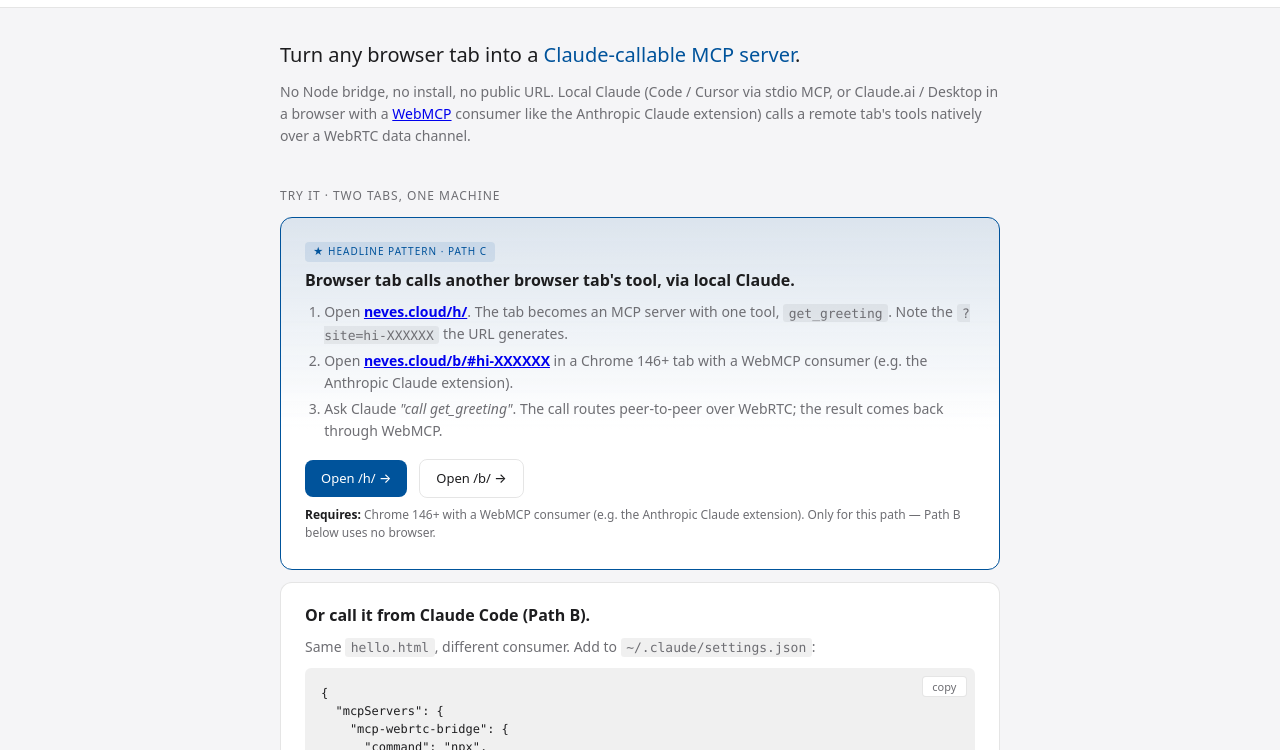
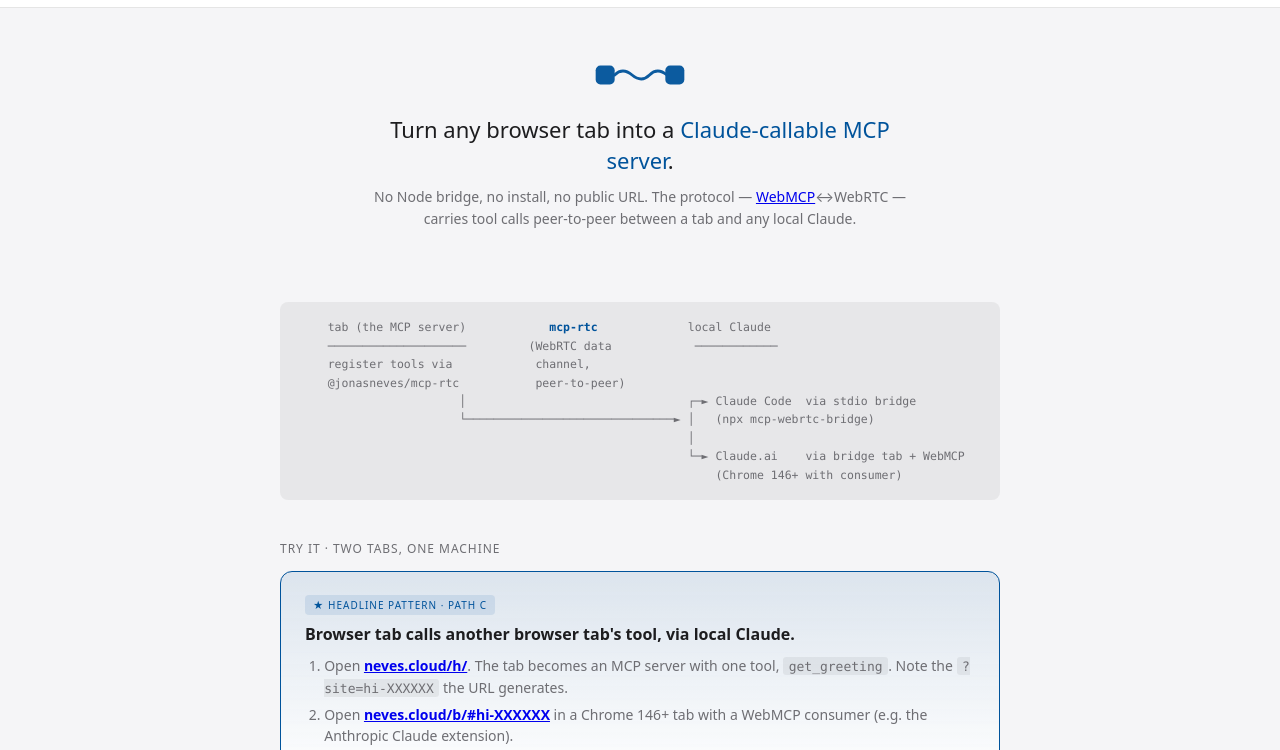
Before and after one commit to nevescloud/mcp-rtc, a plain HTML site: page examples/index.html in a window 1280 px wide. Shown: the part 35-785 px from the top of the page. Drawn offline with Linux system fonts and the light colour scheme.

Commit message:
mcp-rtc landing: hero with signature mark, architecture diagram, parallel Path B steps
Audit pass on neves.cloud/mcp-rtc/ for staleness + communication-quality:

1. Hero treatment — wide signature mark + tightened lede + sub. The page
   now leads with the same brand chrome the demo pages use; "WebMCP↔WebRTC"
   protocol pair appears once in the sub instead of being expanded in
   parens with examples.

2. New monospace architecture diagram between hero and Try-it. Visible
   answer to "what's actually doing what": one tab registers tools, mcp-rtc
   carries peer-to-peer, and forks at the bridge into Claude Code (stdio)
   or Claude.ai (WebMCP).

3. Path B card restructured into numbered steps parallel to Path C
   (was: prose + code block; now: 1. config block 2. open /h/ 3. paste).
   The two cards now read as siblings rather than primary + footnote.

4. "Tell-Claude prompt" wording → "Paste in Claude Code prompt", matching
   the share-label term we adopted on /h/ /p/ /canvas after the recent
   UX pass.

```diff
--- a/examples/index.html
+++ b/examples/index.html
@@ -43,10 +43,23 @@
   header nav { margin-left: auto; display: flex; gap: 1rem; }
   main { flex: 1; padding: 2rem 1.25rem 3rem; }
   .container { max-width: 720px; margin: 0 auto; }
-  .lede { font-size: 20px; line-height: 1.45; color: var(--ink);
-    margin: 0 0 0.75rem; font-weight: 500; }
+  .hero { text-align: center; padding: 1rem 0 2rem; }
+  .hero .sig { color: var(--accent); display: block; margin: 0 auto 1.25rem;
+    width: 96px; height: 38px; opacity: 0.95; }
+  .hero .sig rect { fill: currentColor; }
+  .hero .sig path { stroke: currentColor; fill: none; stroke-width: 1.8; stroke-linecap: round; }
+  .lede { font-size: 22px; line-height: 1.4; color: var(--ink);
+    margin: 0 0 0.6rem; font-weight: 500; max-width: 540px;
+    margin-left: auto; margin-right: auto; }
   .lede em { font-style: normal; color: var(--accent); }
-  .sub { font-size: 14px; color: var(--ink-muted); margin: 0 0 2rem; }
+  .sub { font-size: 14px; color: var(--ink-muted); margin: 0 auto 2rem;
+    max-width: 540px; line-height: 1.6; }
+  .arch { font-family: ui-monospace, "SF Mono", Menlo, monospace;
+    font-size: 11.5px; line-height: 1.6; color: var(--ink-muted);
+    background: var(--code-bg); border-radius: 8px;
+    padding: 1rem 1.25rem; overflow-x: auto; margin: 0.5rem 0 2rem;
+    white-space: pre; }
+  .arch b { color: var(--accent); font-weight: 600; }
   p { color: var(--ink-muted); margin: 0.75rem 0; }
   code { font-family: ui-monospace, "SF Mono", Menlo, monospace;
     background: var(--code-bg); padding: 0.1rem 0.35rem; border-radius: 3px;
@@ -120,10 +133,27 @@
 <main>
 <div class="container">
 
+<div class="hero">
+  <svg class="sig" viewBox="0 0 60 24" aria-hidden="true">
+    <rect x="2" y="6" width="12" height="12" rx="3"/>
+    <rect x="46" y="6" width="12" height="12" rx="3"/>
+    <path d="M14 12 q5 -5 11 0 t11 0 t11 0"/>
+  </svg>
   <p class="lede">
     Turn any browser tab into a <em>Claude-callable MCP server</em>.
   </p>
-<p class="sub">No Node bridge, no install, no public URL. Local Claude (Code / Cursor via stdio MCP, or Claude.ai / Desktop in a browser with a <a href="https://github.com/webmachinelearning/webmcp">WebMCP</a> consumer like the Anthropic Claude extension) calls a remote tab's tools natively over a WebRTC data channel.</p>
+  <p class="sub">No Node bridge, no install, no public URL. The protocol — <a href="https://github.com/webmachinelearning/webmcp">WebMCP</a>↔WebRTC — carries tool calls peer-to-peer between a tab and any local Claude.</p>
+</div>
+
+<pre class="arch">    tab (the MCP server)            <b>mcp-rtc</b>             local Claude
+    ────────────────────         (WebRTC data            ────────────
+    register tools via            channel,
+    @jonasneves/mcp-rtc           peer-to-peer)
+                       │                                ┌─► Claude Code  via stdio bridge
+                       └──────────────────────────────► │   (npx mcp-webrtc-bridge)
+                                                        │
+                                                        └─► Claude.ai    via bridge tab + WebMCP
+                                                            (Chrome 146+ with consumer)</pre>
 
 <h2>Try it · two tabs, one machine</h2>
 
@@ -141,8 +171,9 @@
 </div>
 
 <div class="demo">
-  <h3>Or call it from Claude Code (Path B).</h3>
-  <p>Same <code>hello.html</code>, different consumer. Add to <code>~/.claude/settings.json</code>:</p>
+  <h3>Or use Claude Code (Path B). No browser needed.</h3>
+  <ol>
+    <li>Add to <code>~/.claude/settings.json</code> and restart:
       <div class="codeblock">
         <button class="copy-btn" type="button" data-copy="settings-json">copy</button>
 <pre id="settings-json">{
@@ -154,7 +185,11 @@
   }
 }</pre>
       </div>
-  <p>Restart Claude Code. Then paste the <em>tell-Claude</em> prompt from <a href="https://neves.cloud/h/">/h/</a> (or any <code>mcp-rtc</code> host); Claude calls <code>connect</code> with the site id and lists the remote tools. Works against any <code>mcp-rtc</code> server, not just <code>hello.html</code>.</p>
+    </li>
+    <li>Open <a href="https://neves.cloud/h/" target="_blank" rel="noopener"><strong>neves.cloud/h/</strong></a> and copy the <em>"Paste in Claude Code"</em> prompt — it looks like <code>Connect neves.cloud/b#hi-XXXXXX</code>.</li>
+    <li>Paste it into Claude Code. Claude calls <code>connect</code> with the site id, lists the remote tools, then asks what to do.</li>
+  </ol>
+  <p>Works against any <code>mcp-rtc</code> server, not just <code>hello.html</code>. Same flow for Cursor / Claude Desktop with their MCP-server config.</p>
 </div>
 
 <h2>Other examples · live</h2>
```
Lines whose indentation alone changed are shown as unchanged.
